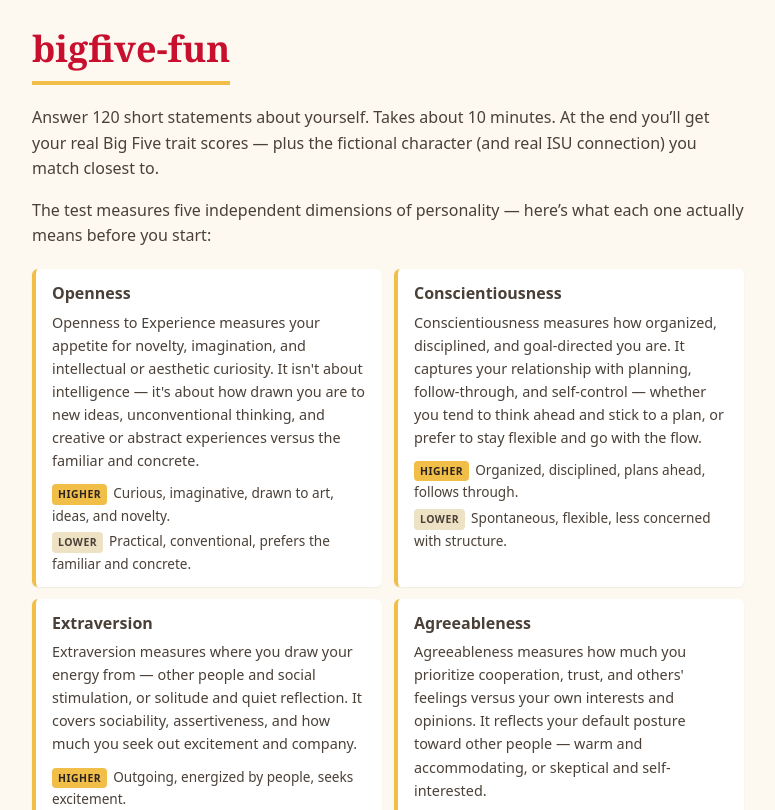
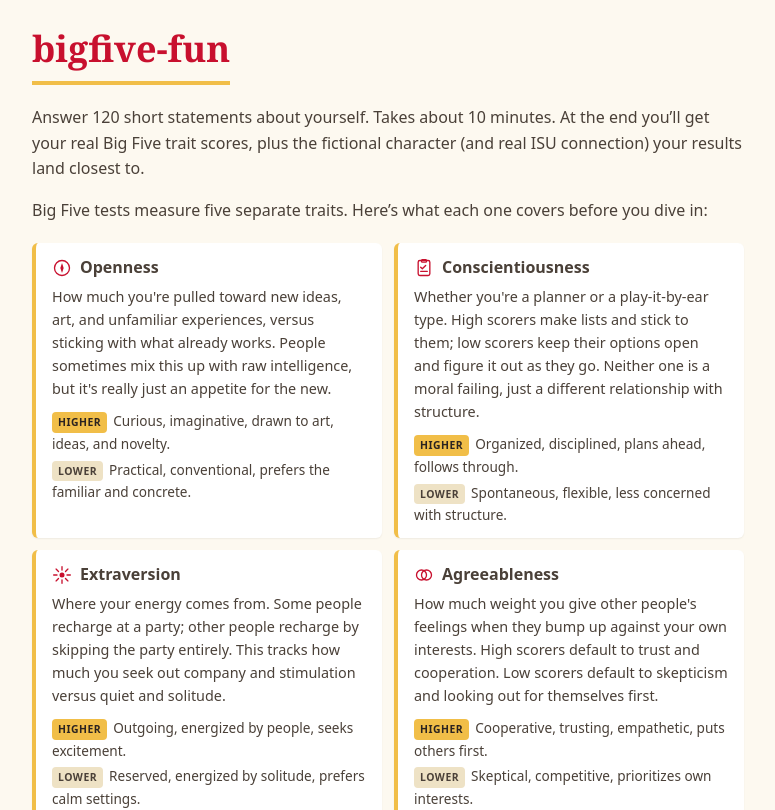
Before and after one commit to sfj68/bigfive-fun, a React (Vite) app: page / in a window 1280 px wide. Shown: the top 810 px of the page, without its empty margins (252-1027 px from the left). Built offline with nearby package versions, Linux system fonts and the light colour scheme.

Commit message:
Add non-emoji SVG icons and rewrite trait explainer copy to sound less AI-generated

```diff
--- a/src/components/DustJacketCard.tsx
+++ b/src/components/DustJacketCard.tsx
@@ -1,4 +1,5 @@
 import type { CharacterEntry } from '../lib/types'
+import MediumIcon from './icons/MediumIcon'
 
 interface DustJacketCardProps {
   character: CharacterEntry
@@ -7,7 +8,10 @@ interface DustJacketCardProps {
 function DustJacketCard({ character }: DustJacketCardProps) {
   return (
     <div className="dust-jacket">
-      <p className="dust-jacket-label">About this character</p>
+      <p className="dust-jacket-label">
+        <MediumIcon medium={character.medium} className="dust-jacket-icon" />
+        About this character
+      </p>
       <h2 className="dust-jacket-name">{character.name}</h2>
       <p className="dust-jacket-source">{character.source}</p>
       <p className="dust-jacket-blurb">{character.blurb}</p>
--- a/src/components/IntroScreen.tsx
+++ b/src/components/IntroScreen.tsx
@@ -1,4 +1,5 @@
 import type { TraitExplainer } from '../lib/types'
+import TraitIcon from './icons/TraitIcon'
 
 interface IntroScreenProps {
   questionCount: number
@@ -12,18 +13,18 @@ function IntroScreen({ questionCount, traitExplainers, onStart }: IntroScreenPro
       <h1>bigfive-fun</h1>
       <p>
         Answer {questionCount} short statements about yourself. Takes about 10 minutes. At the end
-        you&rsquo;ll get your real Big Five trait scores — plus the fictional character (and real ISU
-        connection) you match closest to.
+        you&rsquo;ll get your real Big Five trait scores, plus the fictional character (and real ISU
+        connection) your results land closest to.
       </p>
-      <p>
-        The test measures five independent dimensions of personality — here&rsquo;s what each one
-        actually means before you start:
-      </p>
+      <p>Big Five tests measure five separate traits. Here&rsquo;s what each one covers before you dive in:</p>
 
       <div className="trait-preview">
         {traitExplainers.map((explainer) => (
           <div className="trait-preview-item" key={explainer.domain}>
-            <p className="trait-preview-label">{explainer.label}</p>
+            <div className="trait-preview-header">
+              <TraitIcon domain={explainer.domain} className="trait-icon" />
+              <p className="trait-preview-label">{explainer.label}</p>
+            </div>
             <p className="trait-preview-description">{explainer.description}</p>
             <div className="trait-preview-poles">
               <p className="trait-preview-pole">
--- a/src/components/MatchSwitcher.tsx
+++ b/src/components/MatchSwitcher.tsx
@@ -1,6 +1,7 @@
 import { useState } from 'react'
 import type { Matches, Medium } from '../lib/types'
 import DustJacketCard from './DustJacketCard'
+import MediumIcon from './icons/MediumIcon'
 
 const TABS: { medium: Medium; label: string }[] = [
   { medium: 'book', label: 'Book' },
@@ -30,6 +31,7 @@ function MatchSwitcher({ matches }: MatchSwitcherProps) {
             onFocus={() => setActive(medium)}
             onClick={() => setActive(medium)}
           >
+            <MediumIcon medium={medium} className="match-tab-icon" />
             {label}
           </button>
         ))}
--- a/src/components/TraitScoreBar.tsx
+++ b/src/components/TraitScoreBar.tsx
@@ -1,4 +1,5 @@
 import type { DomainResult, TraitInfo, TraitNote } from '../lib/types'
+import TraitIcon from './icons/TraitIcon'
 
 interface TraitScoreBarProps {
   info: TraitInfo
@@ -12,7 +13,10 @@ function TraitScoreBar({ info, score, note }: TraitScoreBarProps) {
   return (
     <div className="trait-bar">
       <div className="trait-bar-header">
-        <span className="trait-bar-label">{info.label}</span>
+        <span className="trait-bar-label">
+          <TraitIcon domain={info.domain} className="trait-icon" />
+          {info.label}
+        </span>
         <span className="trait-bar-result">{score.result}</span>
       </div>
       <div className="trait-bar-track">
--- /dev/null
+++ b/src/components/icons/MediumIcon.tsx
@@ -0,0 +1,83 @@
+import type { Medium } from '../../lib/types'
+
+interface MediumIconProps {
+  medium: Medium
+  className?: string
+}
+
+const SHARED_PROPS = {
+  viewBox: '0 0 24 24',
+  fill: 'none',
+  stroke: 'currentColor',
+  strokeWidth: 1.6,
+  strokeLinecap: 'round' as const,
+  strokeLinejoin: 'round' as const,
+}
+
+function BookGlyph() {
+  return (
+    <>
+      <rect x="5" y="3" width="14" height="18" rx="1.5" />
+      <line x1="12" y1="3" x2="12" y2="21" />
+      <line x1="7.5" y1="8" x2="10" y2="8" />
+      <line x1="14" y1="8" x2="16.5" y2="8" />
+      <line x1="7.5" y1="12" x2="10" y2="12" />
+      <line x1="14" y1="12" x2="16.5" y2="12" />
+    </>
+  )
+}
+
+function MovieGlyph() {
+  return (
+    <>
+      <circle cx="12" cy="12" r="9" />
+      <circle cx="12" cy="12" r="2" fill="currentColor" stroke="none" />
+      <circle cx="12" cy="7" r="1.4" fill="currentColor" stroke="none" />
+      <circle cx="16.5" cy="10" r="1.4" fill="currentColor" stroke="none" />
+      <circle cx="15" cy="15.5" r="1.4" fill="currentColor" stroke="none" />
+      <circle cx="9" cy="15.5" r="1.4" fill="currentColor" stroke="none" />
+      <circle cx="7.5" cy="10" r="1.4" fill="currentColor" stroke="none" />
+    </>
+  )
+}
+
+function TvGlyph() {
+  return (
+    <>
+      <rect x="3" y="5" width="18" height="12" rx="1.5" />
+      <line x1="12" y1="17" x2="12" y2="20" />
+      <line x1="8" y1="20" x2="16" y2="20" />
+    </>
+  )
+}
+
+function IsuGlyph() {
+  return (
+    <>
+      <path d="M4 10 L12 4 L20 10" />
+      <line x1="3" y1="20" x2="21" y2="20" />
+      <line x1="6" y1="10" x2="6" y2="19" />
+      <line x1="10" y1="10" x2="10" y2="19" />
+      <line x1="14" y1="10" x2="14" y2="19" />
+      <line x1="18" y1="10" x2="18" y2="19" />
+    </>
+  )
+}
+
+const GLYPHS: Record<Medium, () => JSX.Element> = {
+  book: BookGlyph,
+  movie: MovieGlyph,
+  tv: TvGlyph,
+  isu: IsuGlyph,
+}
+
+function MediumIcon({ medium, className }: MediumIconProps) {
+  const Glyph = GLYPHS[medium]
+  return (
+    <svg {...SHARED_PROPS} className={className} aria-hidden="true">
+      <Glyph />
+    </svg>
+  )
+}
+
+export default MediumIcon
--- /dev/null
+++ b/src/components/icons/TraitIcon.tsx
@@ -0,0 +1,88 @@
+import type { DomainKey } from '../../lib/types'
+
+interface TraitIconProps {
+  domain: DomainKey
+  className?: string
+}
+
+const SHARED_PROPS = {
+  viewBox: '0 0 24 24',
+  fill: 'none',
+  stroke: 'currentColor',
+  strokeWidth: 1.6,
+  strokeLinecap: 'round' as const,
+  strokeLinejoin: 'round' as const,
+}
+
+function OpennessGlyph() {
+  return (
+    <>
+      <circle cx="12" cy="12" r="9" />
+      <path d="M12 6 L14 12 L12 18 L10 12 Z" fill="currentColor" stroke="none" />
+    </>
+  )
+}
+
+function ConscientiousnessGlyph() {
+  return (
+    <>
+      <rect x="5" y="3" width="14" height="18" rx="2" />
+      <rect x="9" y="2" width="6" height="3" rx="1" />
+      <path d="M8 11 L10 13 L14 9" />
+      <line x1="8" y1="16" x2="16" y2="16" />
+    </>
+  )
+}
+
+function ExtraversionGlyph() {
+  return (
+    <>
+      <circle cx="12" cy="12" r="3" fill="currentColor" stroke="none" />
+      <line x1="12" y1="2" x2="12" y2="6" />
+      <line x1="12" y1="18" x2="12" y2="22" />
+      <line x1="2" y1="12" x2="6" y2="12" />
+      <line x1="18" y1="12" x2="22" y2="12" />
+      <line x1="4.9" y1="4.9" x2="7.8" y2="7.8" />
+      <line x1="16.2" y1="16.2" x2="19.1" y2="19.1" />
+      <line x1="19.1" y1="4.9" x2="16.2" y2="7.8" />
+      <line x1="7.8" y1="16.2" x2="4.9" y2="19.1" />
+    </>
+  )
+}
+
+function AgreeablenessGlyph() {
+  return (
+    <>
+      <circle cx="9" cy="12" r="6" />
+      <circle cx="15" cy="12" r="6" />
+    </>
+  )
+}
+
+function NeuroticismGlyph() {
+  return (
+    <>
+      <rect x="3" y="6" width="18" height="12" rx="3" />
+      <path d="M5 12 L8 12 L10 7 L13 17 L15 12 L19 12" />
+    </>
+  )
+}
+
+const GLYPHS: Record<DomainKey, () => JSX.Element> = {
+  O: OpennessGlyph,
+  C: ConscientiousnessGlyph,
+  E: ExtraversionGlyph,
+  A: AgreeablenessGlyph,
+  N: NeuroticismGlyph,
+}
+
+function TraitIcon({ domain, className }: TraitIconProps) {
+  const Glyph = GLYPHS[domain]
+  return (
+    <svg {...SHARED_PROPS} className={className} aria-hidden="true">
+      <Glyph />
+    </svg>
+  )
+}
+
+export default TraitIcon
--- a/src/data/traitExplainers.ts
+++ b/src/data/traitExplainers.ts
@@ -5,7 +5,7 @@ const traitExplainers: TraitExplainer[] = [
     domain: 'O',
     label: 'Openness',
     description:
-      "Openness to Experience measures your appetite for novelty, imagination, and intellectual or aesthetic curiosity. It isn't about intelligence — it's about how drawn you are to new ideas, unconventional thinking, and creative or abstract experiences versus the familiar and concrete.",
+      "How much you're pulled toward new ideas, art, and unfamiliar experiences, versus sticking with what already works. People sometimes mix this up with raw intelligence, but it's really just an appetite for the new.",
     highSummary: 'Curious, imaginative, drawn to art, ideas, and novelty.',
     lowSummary: 'Practical, conventional, prefers the familiar and concrete.',
   },
@@ -13,7 +13,7 @@ const traitExplainers: TraitExplainer[] = [
     domain: 'C',
     label: 'Conscientiousness',
     description:
-      'Conscientiousness measures how organized, disciplined, and goal-directed you are. It captures your relationship with planning, follow-through, and self-control — whether you tend to think ahead and stick to a plan, or prefer to stay flexible and go with the flow.',
+      "Whether you're a planner or a play-it-by-ear type. High scorers make lists and stick to them; low scorers keep their options open and figure it out as they go. Neither one is a moral failing, just a different relationship with structure.",
     highSummary: 'Organized, disciplined, plans ahead, follows through.',
     lowSummary: 'Spontaneous, flexible, less concerned with structure.',
   },
@@ -21,7 +21,7 @@ const traitExplainers: TraitExplainer[] = [
     domain: 'E',
     label: 'Extraversion',
     description:
-      'Extraversion measures where you draw your energy from — other people and social stimulation, or solitude and quiet reflection. It covers sociability, assertiveness, and how much you seek out excitement and company.',
+      'Where your energy comes from. Some people recharge at a party; other people recharge by skipping the party entirely. This tracks how much you seek out company and stimulation versus quiet and solitude.',
     highSummary: 'Outgoing, energized by people, seeks excitement.',
     lowSummary: 'Reserved, energized by solitude, prefers calm settings.',
   },
@@ -29,7 +29,7 @@ const traitExplainers: TraitExplainer[] = [
     domain: 'A',
     label: 'Agreeableness',
     description:
-      "Agreeableness measures how much you prioritize cooperation, trust, and others' feelings versus your own interests and opinions. It reflects your default posture toward other people — warm and accommodating, or skeptical and self-interested.",
+      "How much weight you give other people's feelings when they bump up against your own interests. High scorers default to trust and cooperation. Low scorers default to skepticism and looking out for themselves first.",
     highSummary: 'Cooperative, trusting, empathetic, puts others first.',
     lowSummary: 'Skeptical, competitive, prioritizes own interests.',
   },
@@ -37,7 +37,7 @@ const traitExplainers: TraitExplainer[] = [
     domain: 'N',
     label: 'Neuroticism',
     description:
-      "Neuroticism measures how readily you experience stress, worry, and negative emotion, and how quickly you recover from it. It isn't about mental illness — it's about emotional reactivity and how much day-to-day life tends to unsettle you.",
+      "How much stress and worry tend to follow you around, and how fast you shake it off once it shows up. This isn't a diagnosis of anything; it's just a measure of emotional weather, calm and steady or stormy and reactive.",
     highSummary: 'Sensitive to stress, prone to worry, emotionally reactive.',
     lowSummary: 'Calm under pressure, emotionally stable, even-keeled.',
   },
--- a/src/index.css
+++ b/src/index.css
@@ -87,8 +87,22 @@ body {
   box-shadow: 0 1px 2px rgba(0, 0, 0, 0.06);
 }
 
+.trait-preview-header {
+  display: flex;
+  align-items: center;
+  gap: 8px;
+  margin-bottom: 4px;
+}
+
+.trait-icon {
+  width: 20px;
+  height: 20px;
+  flex-shrink: 0;
+  color: var(--cardinal);
+}
+
 .trait-preview-label {
-  margin: 0 0 4px;
+  margin: 0;
   font-weight: 700;
   color: var(--cardinal);
 }
@@ -176,12 +190,21 @@ body {
 }
 
 .dust-jacket-label {
+  display: flex;
+  align-items: center;
+  justify-content: center;
+  gap: 6px;
   font-size: 0.75rem;
   letter-spacing: 3px;
   text-transform: uppercase;
-  text-align: center;
   color: var(--gold);
   margin: 0 0 12px;
+}
+
+.dust-jacket-icon {
+  width: 16px;
+  height: 16px;
+  flex-shrink: 0;
 }
 
 .dust-jacket-name {
@@ -213,6 +236,12 @@ body {
   justify-content: space-between;
   font-weight: 600;
   color: var(--ink);
+}
+
+.trait-bar-label {
+  display: inline-flex;
+  align-items: center;
+  gap: 6px;
 }
 
 .trait-bar-result {
@@ -253,6 +282,10 @@ body {
 
 .match-tab {
   flex: 1;
+  display: flex;
+  flex-direction: column;
+  align-items: center;
+  gap: 4px;
   font-size: 0.75rem;
   font-weight: 600;
   letter-spacing: 1px;
@@ -266,6 +299,11 @@ body {
   transition: background-color 0.15s ease, color 0.15s ease;
 }
 
+.match-tab-icon {
+  width: 20px;
+  height: 20px;
+}
+
 .match-tab-active {
   background: var(--cardinal);
   border-color: var(--cardinal);
```
